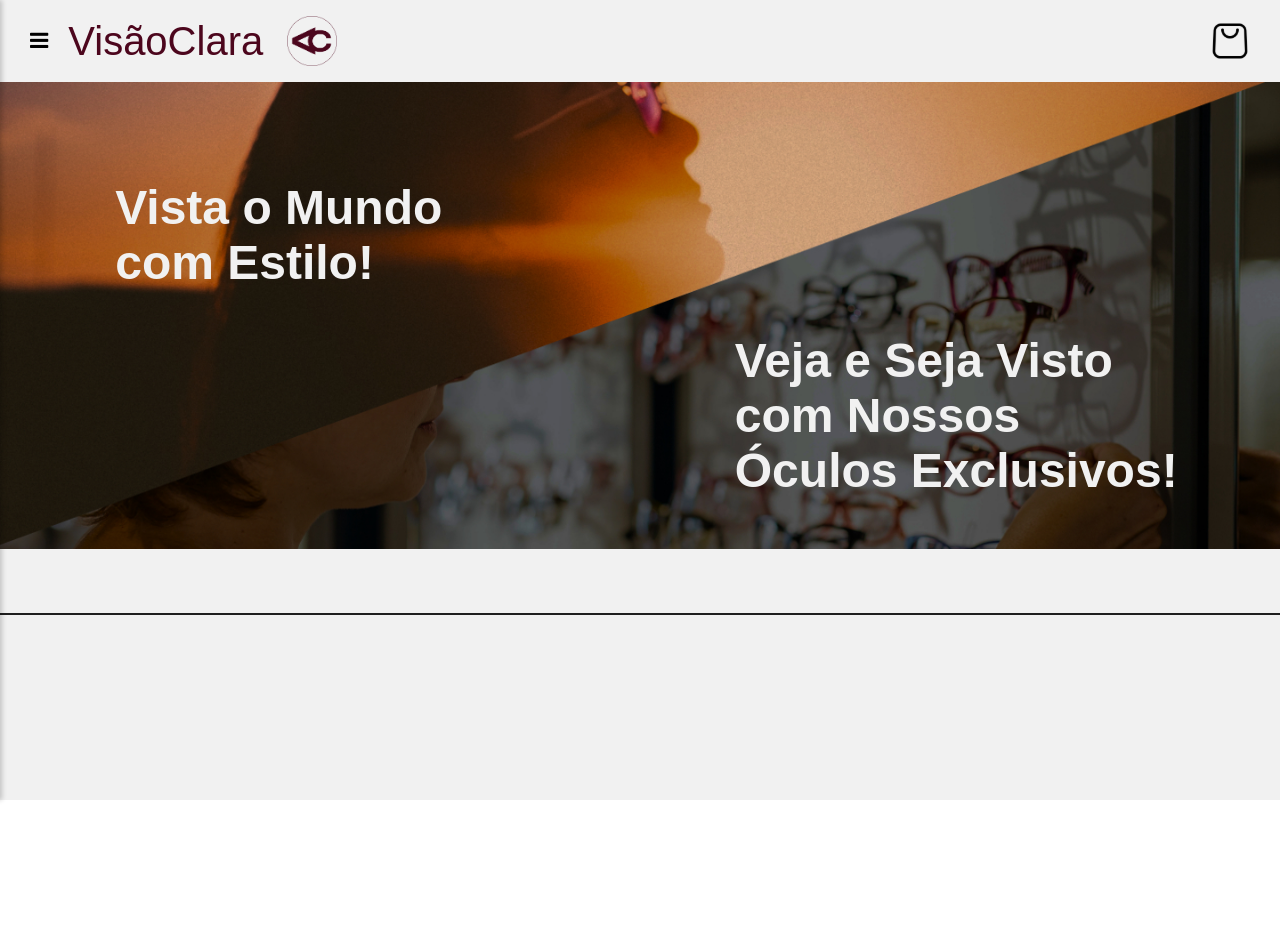
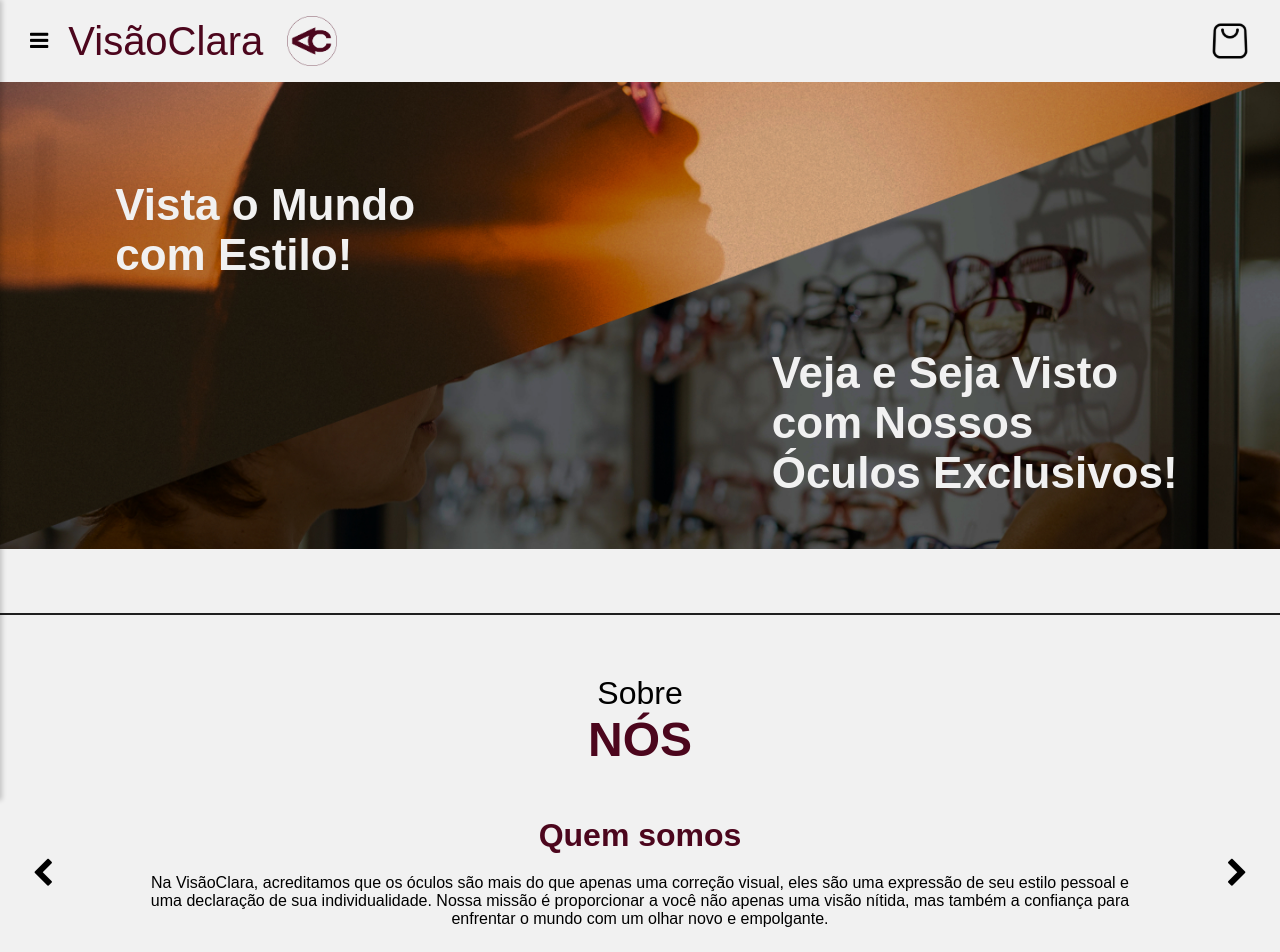
Before and after one commit to BerPGR/vue-glasses-store, a Vue app: page / in a window 1280 px wide. Shown: the top 952 px of the page. Before the commit the page ends 800 px from the top, so only its background shows below. Built offline with nearby package versions, Linux system fonts and the light colour scheme; a web font is replaced by a local one.

Commit message:
Created About Us section and a carousel test

```diff
--- a/public/index.html
+++ b/public/index.html
@@ -8,13 +8,12 @@
     <link rel="preconnect" href="https://fonts.googleapis.com">
     <link rel="preconnect" href="https://fonts.gstatic.com" crossorigin>
     <link href="https://fonts.googleapis.com/css2?family=Lexend+Exa:wght@100;200;300;400;500;600;700;800;900&family=Roboto:wght@300;400;500;700;900&display=swap" rel="stylesheet">
-    <title><%= htmlWebpackPlugin.options.title %></title>
+    <title>Visão Clara</title>
   </head>
   <body>
     <noscript>
       <strong>We're sorry but <%= htmlWebpackPlugin.options.title %> doesn't work properly without JavaScript enabled. Please enable it to continue.</strong>
     </noscript>
     <div id="app"></div>
-    <!-- built files will be auto injected -->
   </body>
 </html>
--- /dev/null
+++ b/src/components/AboutUs.vue
@@ -0,0 +1,31 @@
+<template>
+  <div class="about-container">
+    <p :style="{ textAlign: 'center', fontSize: '32px'}">Sobre <br/><span :style="{color: colors.vinho, fontWeight: 'bold', fontSize: '48px'}">NÓS</span></p>
+
+   <TestCarouselVue />
+  </div>
+</template>
+
+<script>
+import TestCarouselVue from './TestCarousel.vue';
+import colors from '@/assets/colors/colors';
+export default {
+    name: 'AboutUs',
+    components: {
+        TestCarouselVue,
+    },
+    data: () => ({
+        colors: colors,
+
+    })
+}
+</script>
+
+<style scoped>
+.about-container {
+    margin-top: 60px;
+    display: flex;
+    flex-direction: column;
+    align-items: center;
+}
+</style>
--- a/src/components/HeroView.vue
+++ b/src/components/HeroView.vue
@@ -31,13 +31,13 @@ export default {
     position: absolute;
     top: 180px;
     left: 9%;
-    font-size: 48px;
+    font-size: 44px;
 }
 
 .secondt-text {
     position: absolute;
     right: 8%;
     bottom: 10%;
-    font-size: 48px;
+    font-size: 44px;
 }
 </style>
--- /dev/null
+++ b/src/components/TestCarousel.vue
@@ -0,0 +1,70 @@
+<template>
+    <div class="carousel">
+        <i :style="{ cursor: 'pointer', fontSize: '30px'}" class="fa fa-chevron-left" @click="prevSlide"></i>
+        <div class="slide-container">
+            <transition name="slide" mode="out-in">
+                <div :style="{textAlign: 'center'}" :key="currentSlideIndex">
+                    <h1 :style="{color: colors.vinho}">{{  currentSlide.title }}</h1>
+                    <p :style="{marginTop: '20px'}">{{  currentSlide.text }}</p>
+                </div>
+            </transition>
+        </div>
+        <i :style="{ cursor: 'pointer', fontSize: '30px'}" class="fa fa-chevron-right" @click="prevSlide"></i>
+    </div>
+</template>
+
+<script>
+import colors from '@/assets/colors/colors';
+
+export default {
+    data() {
+        return {
+            colors: colors,
+            slides: [
+                {title: 'Quem somos', text: 'Na VisãoClara, acreditamos que os óculos são mais do que apenas uma correção visual, eles são uma expressão de seu estilo pessoal e uma declaração de sua individualidade. Nossa missão é proporcionar a você não apenas uma visão nítida, mas também a confiança para enfrentar o mundo com um olhar novo e empolgante.'},
+                {title: 'Qualidade em Foco', text: 'Na VisãoClara, a qualidade é primordial. Trabalhamos em parceria com as principais marcas e designers para oferecer a você óculos que não apenas se destacam em termos de estilo, mas também são duráveis e feitos para durar.'},
+                {title: 'Sua Experiência, Nossa Prioridade', text: 'Entendemos que escolher os óculos certos pode ser uma decisão importante e emocionante. Nossa equipe de especialistas em estilo e óptica está aqui para orientá-lo em cada etapa do caminho.'},
+                {title: 'Serviço Personalizados', text: 'Na VisãoClara, acreditamos que cada cliente é único. É por isso que oferecemos serviços personalizados para atender às suas necessidades específicas. Nossos optometristas experientes estão à disposição para realizar exames completos da visão, garantindo que suas lentes sejam perfeitamente ajustadas para oferecer o máximo conforto e clareza.'}
+            ],
+            currentSlideIndex: 0
+        };
+    },
+    computed: {
+        currentSlide() {
+            return this.slides[this.currentSlideIndex]
+        }
+    },
+    methods: {
+        prevSlide() {
+            this.currentSlideIndex = (this.currentSlideIndex - 1 + this.slides.length) % this.slides.length;
+        },
+        nextSlide() {
+            this.currentSlideIndex = (this.currentSlideIndex + 1) % this.slides.length;
+        }
+    }
+};
+</script>
+
+<style scoped>
+.carousel {
+    display: flex;
+    align-items: center;
+    justify-content: space-between;
+    width: 95%;
+    padding: 50px 0
+}
+
+.slide-container {
+    max-width: 1000px;
+    width: 100%;
+    overflow: hidden;
+}
+
+.slide-enter-active, .slide-leave-active {
+    transition: opacity 0.5s;
+}
+
+.slide-enter, .slide-leave-to {
+    opacity: 0;
+}
+</style>
--- a/src/views/HomeView.vue
+++ b/src/views/HomeView.vue
@@ -18,7 +18,7 @@
         <ul>
           <li>Início</li>
           <li @click="toggleColecoes">Coleções <i class="fa fa-chevron-down"></i></li>
-          <ul :class="{ openul: isColecoesOpen }">
+          <ul :class="{ openul: isColecoesClosed }">
             <li>Óculos de sol</li>
             <li>Óculos de grau</li>
             <li>Óculos blue light</li>
@@ -26,36 +26,42 @@
             <li>Óculos de leitura</li>
             <li>Óculos infantis</li>
           </ul>
-          <li>Item 3</li>
+          <li>Guia de Estilo</li>
+          <li>Novidades</li>
+          <li>Minha Conta</li>
+          <li>Sair</li>
         </ul>
       </nav>
     </div>
 
     <HeroView />
+    <AboutUs />
   </div>
 </template>
 
 <script>
 import colors from '@/assets/colors/colors'
 import HeroView from '@/components/HeroView.vue';
+import AboutUs from '@/components/AboutUs.vue';
 
 export default {
   name: 'HomeView',
   components: {
     HeroView,
+    AboutUs
   },
   data: () => ({
     colors: colors,
     title: 'VisãoClara',
     isDrawerOpen: false,
-    isColecoesOpen: false,
+    isColecoesClosed: true,
   }),
   methods: {
     toggleDrawer() {
       this.isDrawerOpen = !this.isDrawerOpen;
     },
     toggleColecoes() {
-      this.isColecoesOpen = !this.isColecoesOpen
+      this.isColecoesClosed = !this.isColecoesClosed
     }
   }
 }
@@ -135,5 +141,6 @@ nav li {
 
 .openul {
   display: none;
+  transition: bottom 0.3s ease;
 }
 </style>
```
